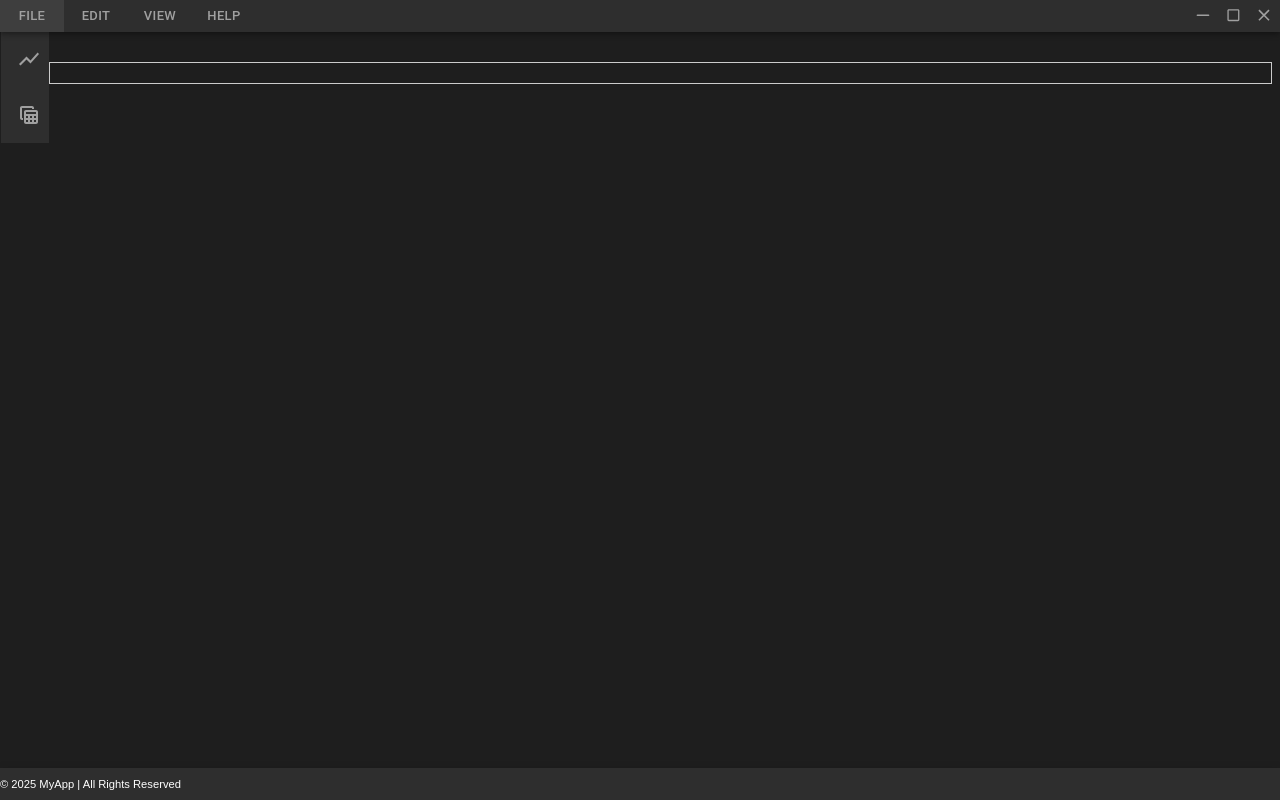
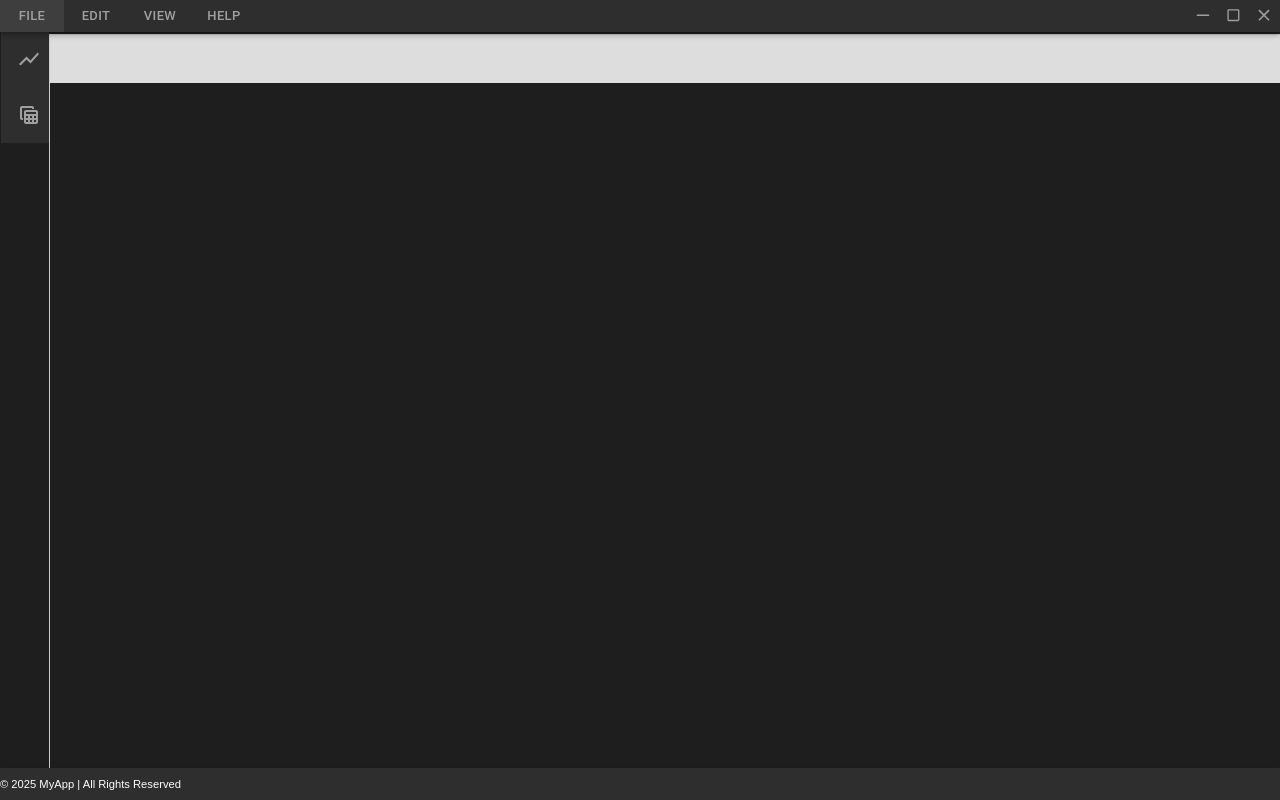
Before and after one commit to DianaBuliga/IrisViz, a React (Create React App) app: page / in a window 1280 px wide. Built offline with nearby package versions, Linux system fonts and the light colour scheme; the HTML template or start-up script is replaced by a standard one.

Commit message:
split tabs vertically

```diff
--- a/package.json
+++ b/package.json
@@ -68,6 +68,8 @@
 		"crypto-browserify": "^3.12.1",
 		"electron-devtools-installer": "^4.0.0",
 		"honeycomb-web-toolkit": "github:red-gate/honeycomb-web-toolkit",
+		"react-dnd": "^16.0.1",
+		"react-dnd-html5-backend": "^16.0.1",
 		"stream-browserify": "^3.0.0",
 		"url": "^0.11.4",
 		"uuid": "^11.1.0",
--- a/src/app/App.tsx
+++ b/src/app/App.tsx
@@ -1,4 +1,8 @@
 import React, {useState} from "react";
+
+import {DndProvider} from "react-dnd";
+import {HTML5Backend} from "react-dnd-html5-backend";
+
 import TopMenu from "./layout/TopMenu/topMenu";
 import Layout from "./layout/Layout/layout";
 
@@ -15,7 +19,9 @@ const App = () => {
 		<>
 			<TopMenu/>
 
-			<Layout/>
+			<DndProvider backend={HTML5Backend}>
+				<Layout/>
+			</DndProvider>
 
 		</>
 	);
--- a/src/app/components/LineChart/configuration.tsx
+++ b/src/app/components/LineChart/configuration.tsx
@@ -3,7 +3,7 @@ import LineChartComponent from "./lineChart";
 import ShowChartIcon from "@mui/icons-material/ShowChart";
 
 export const LineChart = {
-	title: "Line Chart",
+	title: "LineChart",
 	icon: <ShowChartIcon/>,
 	component: <LineChartComponent/>,
 };
--- a/src/app/layout/Layout/layout.scss
+++ b/src/app/layout/Layout/layout.scss
@@ -1,11 +1,65 @@
 .layout {
+  display: flex;
+  flex-wrap: wrap;
   margin-left: 41px;
   margin-top: 2.1rem;
+  height: calc(100vh - 3rem);
+  width: calc(100vw - 3rem);
+}
+
+.panel {
+  flex: 1;
+  display: flex;
+  flex-direction: column;
+  border: 1px solid #ccc;
+}
+
+.panel.horizontal {
+  flex-direction: row; /* For horizontal splits */
+}
+
+.split-container {
+  display: flex;
+  flex-direction: column; /* Default, may need to switch to row for horizontal split */
+}
+
+.tab.active {
+  background: lightblue;
+}
+
+.content {
+  flex-grow: 1;
+  padding: 10px;
+}
+
+.panel.horizontal {
+  flex-direction: row;
+}
+
+.panel.vertical {
+  flex-direction: column;
+}
+
+.split-buttons {
+  display: flex;
+  gap: 5px;
+  padding: 5px;
+}
+
+.headerComponent.dragging {
+  opacity: 0.5;
+}
+
+.panel.draggingOver {
+  border: 2px dashed #007aff;
 }
 
 .tabHeader {
   display: flex;
   height: 1.8rem;
+  flex-direction: row;
+  padding: 10px;
+  background: #ddd;
 }
 
 .headerComponent {
@@ -13,11 +67,6 @@
   border-radius: 3px;
   border-bottom: none;
   cursor: pointer;
-
-  &.dragOver {
-	border: 2px dashed #ccc; /* Add a dashed border for the hover state */
-	background-color: rgba(0, 0, 0, 0.1); /* Optional background highlight */
-  }
 }
 
 .tabIcon {
--- a/src/app/layout/Layout/layout.tsx
+++ b/src/app/layout/Layout/layout.tsx
@@ -1,84 +1,29 @@
-import React, {useState} from 'react';
-import {IconButton} from '@mui/material';
-import CloseIcon from '@mui/icons-material/Close';
-
+// layout.tsx
+import React from 'react';
 import useTabStore from './layoutStore';
-import LeftMenu from "../LeftMenu/leftMenu"; // Import the Zustand store
 import './layout.scss';
+import LeftMenu from "../LeftMenu/leftMenu";
 import Footer from "../Footer/footer";
+import PanelComponent from "./panel"
 
 const Layout = () => {
-	const {panels, removeTab, setActiveTab, reorderTabs, addPanel, removePanel, setLastClickedPanel} = useTabStore();
-	const [draggedOverIndex, setDraggedOverIndex] = useState<number | null>(null); // State to track the hovered tab index
+	const {panels, setActiveTab, moveTab, splitPanel, removeTab, setCurrentPanel} = useTabStore();
 
-	const handleDragStart = (e: React.DragEvent<HTMLDivElement>, panelId: string, index: number) => {
-		e.dataTransfer.setData('tabIndex', index.toString());
-		e.dataTransfer.setData('panelId', panelId);
-		(e.target as HTMLDivElement).style.opacity = '0.5';
-	};
-
-	const handleDragOver = (e: React.DragEvent<HTMLDivElement>, index: number) => {
-		e.preventDefault();
-		setDraggedOverIndex(index);
-	};
-
-	const handleDrop = (e: React.DragEvent<HTMLDivElement>, panelId: string, index: number) => {
-		e.preventDefault();
-		const draggedIndex = parseInt(e.dataTransfer.getData('tabIndex'), 10);
-		const draggedPanelId = e.dataTransfer.getData('panelId');
-		if (draggedPanelId !== panelId) {
-		} else if (draggedIndex !== index) {
-			reorderTabs(panelId, draggedIndex, index);
-		}
-		setDraggedOverIndex(null);
-	};
-
-	const handleDragEnd = (e: React.DragEvent<HTMLDivElement>) => {
-		(e.target as HTMLDivElement).style.opacity = '1';
-		setDraggedOverIndex(null);
+	const handlePanelClick = (panelId: string, tabId?: string) => {
+		if (tabId) setActiveTab(panelId, tabId);
+		setCurrentPanel(panelId);
 	};
 
 	return (
 		<>
 			<LeftMenu/>
 			<div className="layout">
-				<div className="panels">
-					{panels.map((panel) => (
-						<div key={panel.id} className="panel">
-							<div className="tabHeader">
-								{panel.tabs.map((tab, index) => (
-									<div
-										key={tab.id}
-										draggable
-										onDragStart={(e) => handleDragStart(e, panel.id, index)}
-										onDragOver={(e) => handleDragOver(e, index)}
-										onDrop={(e) => handleDrop(e, panel.id, index)}
-										onDragEnd={handleDragEnd}
-										onClick={() => {
-											setActiveTab(panel.id, tab.id);
-											setLastClickedPanel(panel.id);
-										}}
-										className={`headerComponent ${panel.activeTab === tab.id ? 'active' : ''}`}
-										style={{borderBottom: panel.activeTab === tab.id ? '3px solid var(--third-accent)' : 'none'}}
-									>
-										<span className="tabIcon">{tab.icon}</span>
-										<span className="tabTitle">{tab.title}</span>
-										<IconButton className="tabClose" onClick={() => removeTab(panel.id, tab.id)}>
-											<CloseIcon/>
-										</IconButton>
-									</div>
-								))}
-							</div>
-							<div className="tabComponent">
-								<div>{panel.tabs.find((tab) => tab.id === panel.activeTab)?.component}</div>
-							</div>
-						</div>
-					))}
-				</div>
+				{panels.map((panel) => (
+					<PanelComponent key={panel.id} panel={panel} handlePanelClick={handlePanelClick}/>
+				))}
 			</div>
 			<Footer/>
 		</>
 	);
 };
-
 export default Layout;
--- a/src/app/layout/Layout/layoutStore.tsx
+++ b/src/app/layout/Layout/layoutStore.tsx
@@ -13,90 +13,116 @@ export type Panel = {
 	id: string;
 	activeTab: string;
 	tabs: Tab[];
+	splitType?: 'horizontal' | 'vertical';
+	children?: Panel[];
 };
 
 type TabStore = {
 	panels: Panel[];
-	activeTab: string;
-	lastClickedPanel: string;
-	setLastClickedPanel: (panelId: string) => void;
+	currentPanel: string;
 	addTab: (panelId: string, title: string, icon: React.ReactNode, component: JSX.Element) => void;
 	removeTab: (panelId: string, tabId: string) => void;
 	setActiveTab: (panelId: string, tabId: string) => void;
-	reorderTabs: (panelId: string, draggedIndex: number, targetIndex: number) => void;
-	addPanel: () => void;
-	removePanel: (panelId: string) => void;
+	moveTab: (sourcePanelId: string, targetPanelId: string, tabId: string, shouldSplit: boolean, splitType: 'horizontal' | 'vertical') => void;
+	splitPanel: (panelId: string, splitType: 'horizontal' | 'vertical', tabId: string) => void;
+	setCurrentPanel: (panelId: string) => void;
 };
 
-const useTabStore = create<TabStore>((set: any) => ({
-	panels: [
-		{id: '1', activeTab: '', tabs: []},
-	],
-	activeTab: '',
-	lastClickedPanel: '1',
-	setLastClickedPanel: (panelId: string) => set({lastClickedPanel: panelId}),
-	addTab: (panelId: string, title: string, icon: React.ReactNode, component: JSX.Element) => {
-		const newTab = {
-			id: uuidv4(),
-			title,
-			icon,
-			component,
-		};
-		set((state: { panels: Panel[] }) => {
-			const panelIndex = state.panels.findIndex(p => p.id === panelId);
-			const panel = state.panels[panelIndex];
+const firstId = uuidv4();
+
+const useTabStore = create<TabStore>((set) => ({
+	panels: [{id: firstId, activeTab: '', tabs: []}],
+	currentPanel: firstId,
+	addTab: (panelId, title, icon, component) => {
+		set((state) => ({
+			panels: state.panels.map((panel) =>
+				panel.id === panelId
+					? {
+						...panel,
+						tabs: [...panel.tabs, {id: uuidv4(), title, icon, component}],
+						activeTab: panel.tabs.length ? panel.tabs[0].id : '',
+					}
+					: panel
+			),
+		}));
+	},
+
+	removeTab: (panelId, tabId) => {
+		set((state) => ({
+			panels: state.panels.map((panel) =>
+				panel.id === panelId
+					? {...panel, tabs: panel.tabs.filter((tab) => tab.id !== tabId)}
+					: panel
+			),
+		}));
+	},
+
+	setActiveTab: (panelId, tabId) => {
+		set((state) => ({
+			panels: state.panels.map((panel) =>
+				panel.id === panelId ? {...panel, activeTab: tabId} : panel
+			),
+		}));
+	},
+
+	moveTab: (fromPanelId, toPanelId, tabId, shouldSplit = false, splitType = 'horizontal') =>
+		set((state) => {
+			let tabToMove: Tab | undefined;
+			let newPanels = state.panels.map((panel) => {
+				if (panel.id === fromPanelId) {
+					const tab = panel.tabs.find((t) => t.id === tabId);
+					if (tab) tabToMove = tab;
+					return {...panel, tabs: panel.tabs.filter((t) => t.id !== tabId)};
+				}
+				return panel;
+			});
+
+			if (tabToMove) {
+				if (shouldSplit) {
+					// Create a new panel for the tab
+					const newPanel: Panel = {
+						id: uuidv4(), // Unique ID
+						tabs: [tabToMove],
+						splitType: splitType, // or "vertical"
+						activeTab: tabToMove.id,
+						children: [],
+					};
+					newPanels.push(newPanel);
+				} else {
+					// Move the tab to the existing panel
+					newPanels = newPanels.map((panel) =>
+						panel.id === toPanelId ? {...panel, tabs: [...panel.tabs, tabToMove!]} : panel
+					);
+				}
+			}
+
+			return {panels: newPanels};
+		}),
+	setCurrentPanel: (panelId: string) => {
+		set(() => ({currentPanel: panelId}));
+	},
+	splitPanel: (panelId, splitType, tabId) => {
+		set((state) => {
+			const panel = state.panels.find((p) => p.id === panelId);
+			if (!panel) return state;
+
+			const tab = panel.tabs.find((t) => t.id === tabId);
+			if (!tab) return state;
+
 			return {
-				panels: state.panels.map((p, index) => index === panelIndex ? {
-					...p,
-					tabs: [...p.tabs, newTab],
-					activeTab: newTab.id,
-				} : p),
+				panels: state.panels.map((p) =>
+					p.id === panelId
+						? {
+							...p,
+							splitType,
+							children: [
+								{...p, children: undefined, splitType: splitType},
+								{id: uuidv4(), activeTab: tab.id, tabs: [tab]},
+							],
+						}
+						: p
+				),
 			};
-		});
-	},
-	removeTab: (panelId: string, tabId: string) => {
-		set((state: { panels: Panel[] }) => {
-			const panelIndex = state.panels.findIndex(p => p.id === panelId);
-			const panel = state.panels[panelIndex];
-			const remainingTabs = panel.tabs.filter((tab: Tab) => tab.id !== tabId);
-			return {
-				panels: state.panels.map((p, index) => index === panelIndex ? {
-					...p,
-					tabs: remainingTabs,
-					activeTab: remainingTabs.length > 0 ? remainingTabs[0].id : '',
-				} : p),
-			};
-		});
-	},
-	setActiveTab: (panelId: string, tabId: string) => {
-		set((state: { panels: Panel[] }) => {
-			const panelIndex = state.panels.findIndex(p => p.id === panelId);
-			return {
-				panels: state.panels.map((p, index) => index === panelIndex ? {...p, activeTab: tabId} : p),
-			};
-		});
-	},
-	reorderTabs: (panelId: string, draggedIndex: number, targetIndex: number) => {
-		set((state: { panels: Panel[] }) => {
-			const panelIndex = state.panels.findIndex(p => p.id === panelId);
-			const panel = state.panels[panelIndex];
-			const newTabs = [...panel.tabs];
-			const [movedTab] = newTabs.splice(draggedIndex, 1);
-			newTabs.splice(targetIndex, 0, movedTab);
-			return {
-				panels: state.panels.map((p, index) => index === panelIndex ? {...p, tabs: newTabs} : p),
-			};
-		});
-	},
-	addPanel: () => {
-		set((state: { panels: Panel[] }) => {
-			const newPanel = {id: `panel-${state.panels.length + 1}`, activeTab: '', tabs: []};
-			return {panels: [...state.panels, newPanel]};
-		});
-	},
-	removePanel: (panelId: string) => {
-		set((state: { panels: Panel[] }) => {
-			return {panels: state.panels.filter(panel => panel.id !== panelId)};
 		});
 	},
 }));
--- /dev/null
+++ b/src/app/layout/Layout/panel.tsx
@@ -0,0 +1,61 @@
+import React, {useRef} from "react";
+import {useDrop} from "react-dnd";
+import TabComponent from "./tab";
+import useTabStore, {Panel, Tab} from "./layoutStore";
+
+type PanelComponentProps = {
+	panel: Panel,
+	handlePanelClick: (panelId: string, tabId?: string) => void,
+}
+
+const PanelComponent = ({panel, handlePanelClick}: PanelComponentProps) => {
+	const panelRef = useRef<HTMLDivElement | null>(null);
+
+	const {moveTab} = useTabStore();
+
+	const [, drop] = useDrop({
+		accept: 'TAB',
+		drop: (item: { panelId: string; tabId: string }, monitor) => {
+			if (monitor.didDrop()) return;
+
+			const panelRect = panelRef.current?.getBoundingClientRect();
+			const clientOffset = monitor.getClientOffset();
+
+			if (panelRect && clientOffset) {
+				const isHorizontalMiddle = clientOffset.y > panelRect.top + panelRect.height / 2;
+				const splitType = isHorizontalMiddle ? "horizontal" : "vertical";
+				console.log(splitType, clientOffset.y, panelRect, isHorizontalMiddle);
+				console.log(panelRect.top, panelRect.height / 2);
+
+
+				moveTab(item.panelId, panel.id, item.tabId, true, splitType);
+			}
+		},
+	});
+	drop(panelRef);
+
+	return (
+		<div
+			ref={panelRef}
+			className={`panel ${panel.splitType}`}
+			onClick={() => handlePanelClick(panel.id)}
+			style={{
+				display: panel.splitType === "horizontal" ? "block" : "flex",
+				flexDirection: panel.splitType === "horizontal" ? "row" : "column",
+				height: "100%", // Ensure panel takes full height
+			}}
+		>
+			<div className="tabHeader">
+				{panel.tabs.map((tab) => (
+					<TabComponent key={tab.id} tab={tab} panel={panel} handlePanelClick={handlePanelClick}/>
+				))}
+			</div>
+			<div className="content">{panel.tabs.find((t: Tab) => t.id === panel.activeTab)?.component}</div>
+			{panel.children?.map((childPanel: Panel) => (
+				<PanelComponent key={childPanel.id} panel={childPanel} handlePanelClick={handlePanelClick}/>
+			))}
+		</div>
+	);
+};
+
+export default PanelComponent;
--- /dev/null
+++ b/src/app/layout/Layout/tab.tsx
@@ -0,0 +1,40 @@
+import React, {useRef} from "react";
+import useTabStore, {Panel, Tab} from './layoutStore';
+import {useDrag} from "react-dnd";
+import {IconButton} from "@mui/material";
+import CloseIcon from "@mui/icons-material/Close";
+
+type TabComponentProps = {
+	tab: Tab,
+	panel: Panel,
+	handlePanelClick: (panelId: string, tabId?: string) => void,
+}
+
+const TabComponent = ({tab, panel, handlePanelClick}: TabComponentProps) => {
+
+	const tabRef = useRef<HTMLDivElement | null>(null);
+
+	const {removeTab} = useTabStore();
+
+	const [, drag] = useDrag({
+		type: 'TAB',
+		item: {panelId: panel.id, tabId: tab.id},
+	});
+
+	drag(tabRef);
+
+	return (
+		<div
+			ref={tabRef}
+			className={`tab ${panel.activeTab === tab.id ? 'active' : ''}`}
+			onClick={() => handlePanelClick(panel.id, tab.id)}
+		>
+			{tab.title}
+			<IconButton onClick={() => removeTab(panel.id, tab.id)}>
+				<CloseIcon/>
+			</IconButton>
+		</div>
+	);
+};
+
+export default TabComponent;
--- a/src/app/layout/LeftMenu/leftMenu.tsx
+++ b/src/app/layout/LeftMenu/leftMenu.tsx
@@ -8,13 +8,13 @@ import useTabStore from "../Layout/layoutStore";
 
 const LeftMenu = () => {
 
-	const {addTab, lastClickedPanel} = useTabStore();
+	const {addTab, currentPanel} = useTabStore();
 
 	return (
 		<List className="leftMenu">
 			{components.map((item, index) => (
 				<ListItem key={index} className='listItem'
-				          onClick={() => addTab(lastClickedPanel, item.title, item.icon, item.component)}>
+				          onClick={() => addTab(currentPanel, item.title, item.icon, item.component)}>
 					<ListItemIcon>
 						{item.icon}
 					</ListItemIcon>
```
